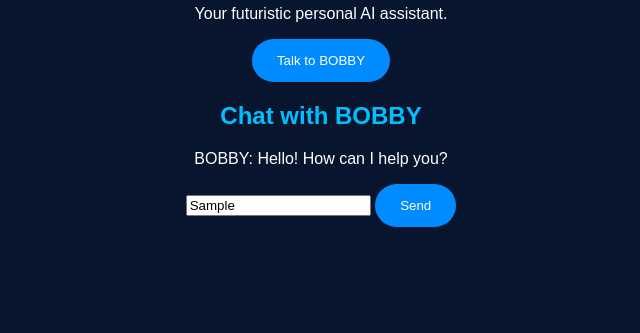
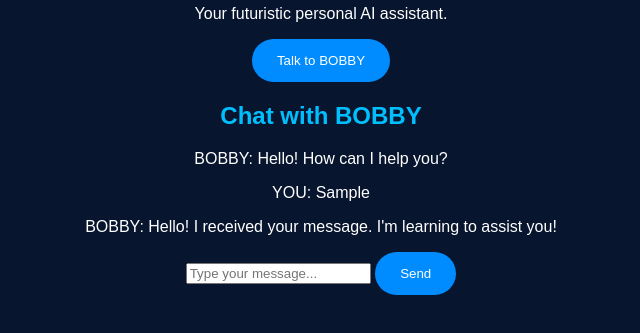
Before and after one commit to shivakrishnachinta7-del/Bobby-AI, a plain HTML site: page index.html in a window 1280 px wide. Both pictures are taken after typing "Sample" into the empty fields and a click on the button "Send". Shown: the part 147-480 px from the top of the page, without its empty margins (319-959 px from the left). Drawn offline with Linux system fonts and the light colour scheme.

Commit message:
Update index.html
Make BOBBY AI chat send messages

```diff
--- a/index.html
+++ b/index.html
@@ -68,5 +68,40 @@ function sayHello() {
   alert("Hello! I am BOBBY AI. How can I help you?");
 }
 </script>
+<script>
+const input = document.getElementById("user-message");
+const messages = document.getElementById("messages");
+const sendButton = document.getElementById("send-button");
+
+function sendMessage() {
+  const text = input.value.trim();
+
+  if (text === "") {
+    return;
+  }
+
+  // Display your message
+  const userMessage = document.createElement("p");
+  userMessage.textContent = "YOU: " + text;
+  messages.appendChild(userMessage);
+
+  // BOBBY's demo reply
+  const bobbyMessage = document.createElement("p");
+  bobbyMessage.textContent =
+    "BOBBY: Hello! I received your message. I'm learning to assist you!";
+  messages.appendChild(bobbyMessage);
+
+  // Clear the input box
+  input.value = "";
+}
+
+sendButton.addEventListener("click", sendMessage);
+
+input.addEventListener("keypress", function(event) {
+  if (event.key === "Enter") {
+    sendMessage();
+  }
+});
+</script>
 </body>
 </html>
```
